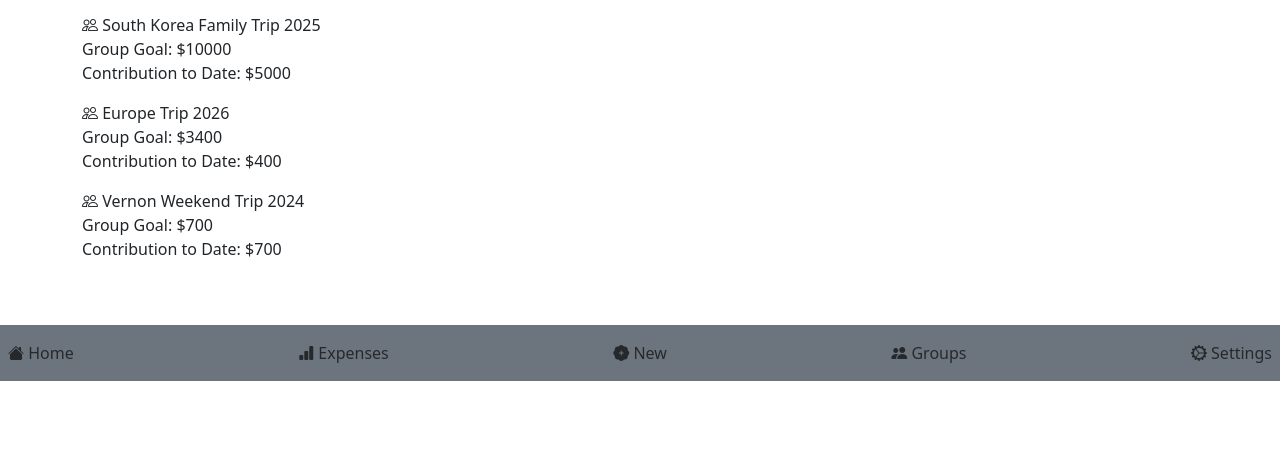
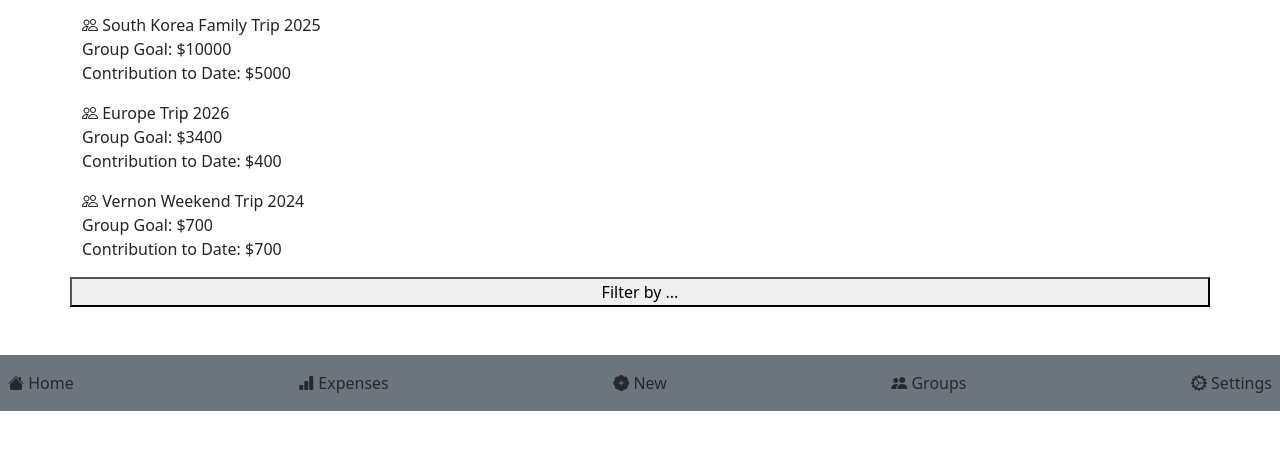
Before and after one commit to colecampbell34/1800_202430_BBY28, a plain HTML site: page html/groups.html in a window 1280 px wide. Shown: the part 253-702 px from the top of the page. Drawn offline with nearby package versions, Linux system fonts and the light colour scheme.

Commit message:
added filter button for groups page.

```diff
--- a/html/groups.html
+++ b/html/groups.html
@@ -81,6 +81,7 @@
                         Contribution to Date: $700
                     </p>
                 </div>
+                <button>Filter by ...</button>
             </div>
         </div>
 
```
